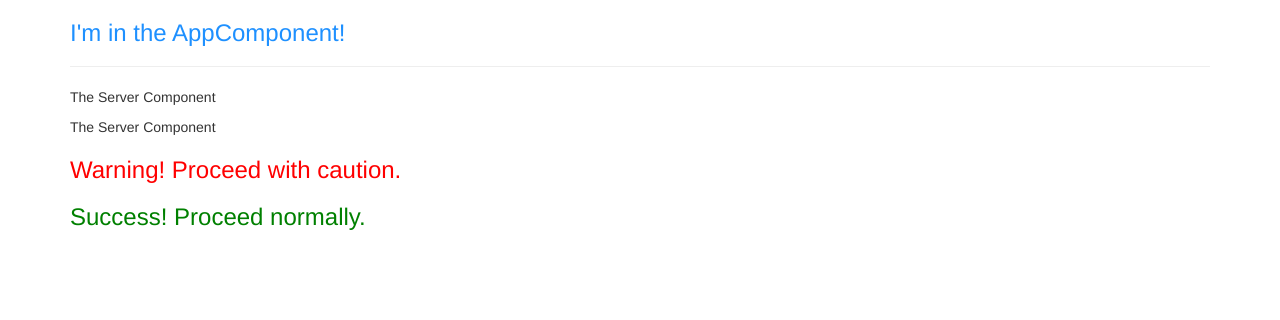
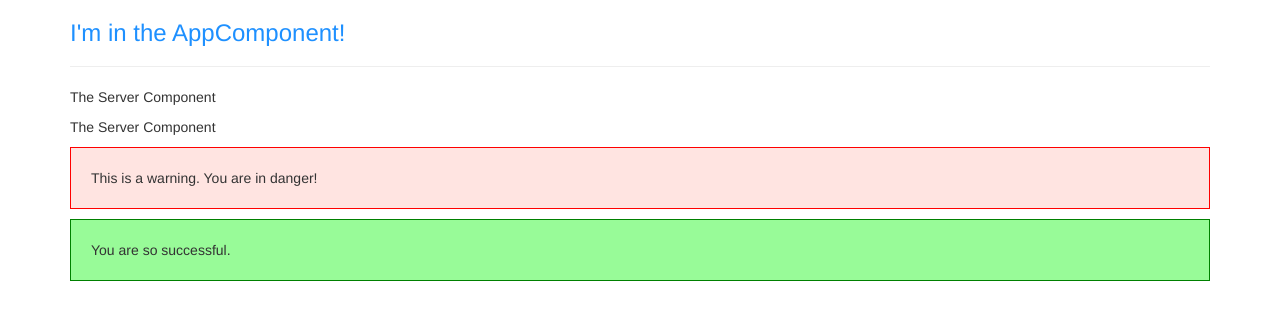
Before and after one commit to mkhira2/first-angular-app, an Angular app: page / in a window 1280 px wide. Shown: the top 320 px of the page. Built offline with nearby package versions, Linux system fonts and the light colour scheme.

Commit message:
better styling

```diff
--- a/src/app/success-alert/success-alert.component.css
+++ b/src/app/success-alert/success-alert.component.css
@@ -1,3 +1,5 @@
-h3 {
-    color: green;
-}
+p {
+    padding: 20px;
+    background-color: palegreen;
+    border: 1px solid green;
+  }
--- a/src/app/success-alert/success-alert.component.html
+++ b/src/app/success-alert/success-alert.component.html
@@ -1 +1 @@
-<h3>Success! Proceed normally.</h3>
+<p>You are so successful.</p>
--- a/src/app/warning-alert/warning-alert.component.ts
+++ b/src/app/warning-alert/warning-alert.component.ts
@@ -3,8 +3,14 @@ import { Component } from '@angular/core';
 // component created using inline template and styles
 @Component({
   selector: 'app-warning-alert',
-  template: '<h3>Warning! Proceed with caution.</h3>',
-  styles: ['h3 { color: red; }']
+  template: '<p>This is a warning. You are in danger!</p>',
+  styles: [`
+  p {
+    padding: 20px;
+    background-color: mistyrose;
+    border: 1px solid red;
+  }
+  `]
 })
 export class WarningAlertComponent {
 
```
